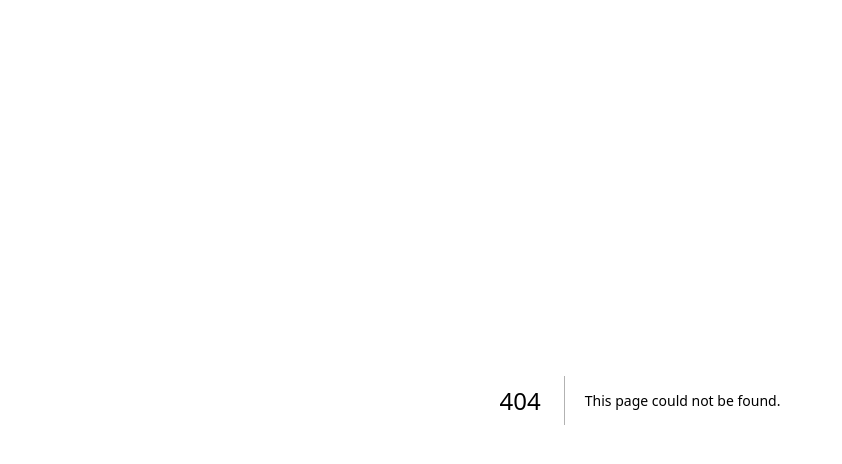
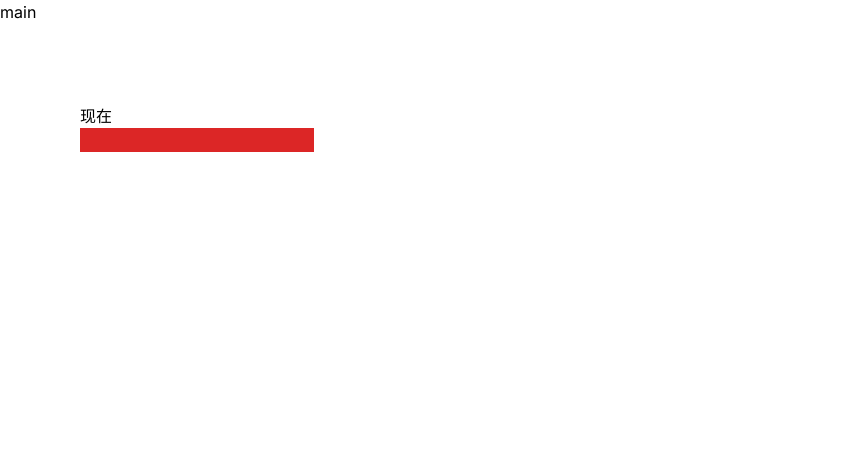
Before and after one commit to lttztt/learn-english, a Next.js app: page /main in a window 1280 px wide. Before the commit this address had no page. Shown: the top 464 px of the page, without its empty margins (0-842 px from the left). Built offline with nearby package versions, Linux system fonts and the light colour scheme.

Commit message:
静态的mvp跑痛

```diff
--- a/src/app/globals.css
+++ b/src/app/globals.css
@@ -8,7 +8,7 @@
   --background-end-rgb: 255, 255, 255;
 }
 
-@media (prefers-color-scheme: dark) {
+/* @media (prefers-color-scheme: dark) {
   :root {
     --foreground-rgb: 255, 255, 255;
     --background-start-rgb: 0, 0, 0;
@@ -24,4 +24,4 @@ body {
       rgb(var(--background-end-rgb))
     )
     rgb(var(--background-start-rgb));
-}
+} */
--- /dev/null
+++ b/src/app/main/page.tsx
@@ -0,0 +1,11 @@
+import { useState } from "react";
+import Practice from "./practice";
+
+export default function Main() {
+  return (
+    <div>
+      <h1>main</h1>
+      <Practice />
+    </div>
+  );
+}
--- /dev/null
+++ b/src/app/main/practice.tsx
@@ -0,0 +1,64 @@
+"use client";
+import { ChangeEvent, useState } from "react";
+
+export default function Practice() {
+  const chinese = "现在";
+  const english = "now";
+  // const answer = "now";
+  const soundMark = "nau";
+  const [inputValue, setInputValue] = useState("");
+  const [currentValue, setCurrentValue] = useState(chinese);
+  // 两种状态 回答 发音
+  const [currentState, setCurrentState] = useState("question");
+  const [displaySoundMark, setDisplaySoundMark] = useState("");
+  // 处理输入框的变化
+  const handleInputChange = (e: React.ChangeEvent<HTMLInputElement>) => {
+    setInputValue(e.target.value);
+  };
+  // 错误次数
+  const [count, setCount] = useState(0);
+  const handleInputKeyDown = (e: React.KeyboardEvent<HTMLInputElement>) => {
+    if (e.key === "Enter") {
+      if (checkValidity(inputValue)) {
+        toNext();
+      } else {
+        console.log("wrong");
+        setInputValue("");
+        setCount(count + 1);
+        if (count >= 3) {
+          toNext();
+        }
+      }
+    }
+  };
+  function toNext() {
+    setCount(0);
+    console.log("right");
+    setCurrentValue(english);
+    setDisplaySoundMark(soundMark);
+    setCurrentState("answer");
+    console.log("sound");
+  }
+  function checkValidity(input: string) {
+    return input === english;
+  }
+  return (
+    <div className="m-20">
+      {currentState === "question" ? (
+        <div>{chinese}</div>
+      ) : (
+        <div>
+          <div>{chinese}</div>
+          <div>{soundMark}</div>
+        </div>
+      )}
+      <input
+        className="bg-red-600"
+        type="text"
+        value={inputValue}
+        onChange={handleInputChange}
+        onKeyDown={handleInputKeyDown}
+      />
+    </div>
+  );
+}
```
